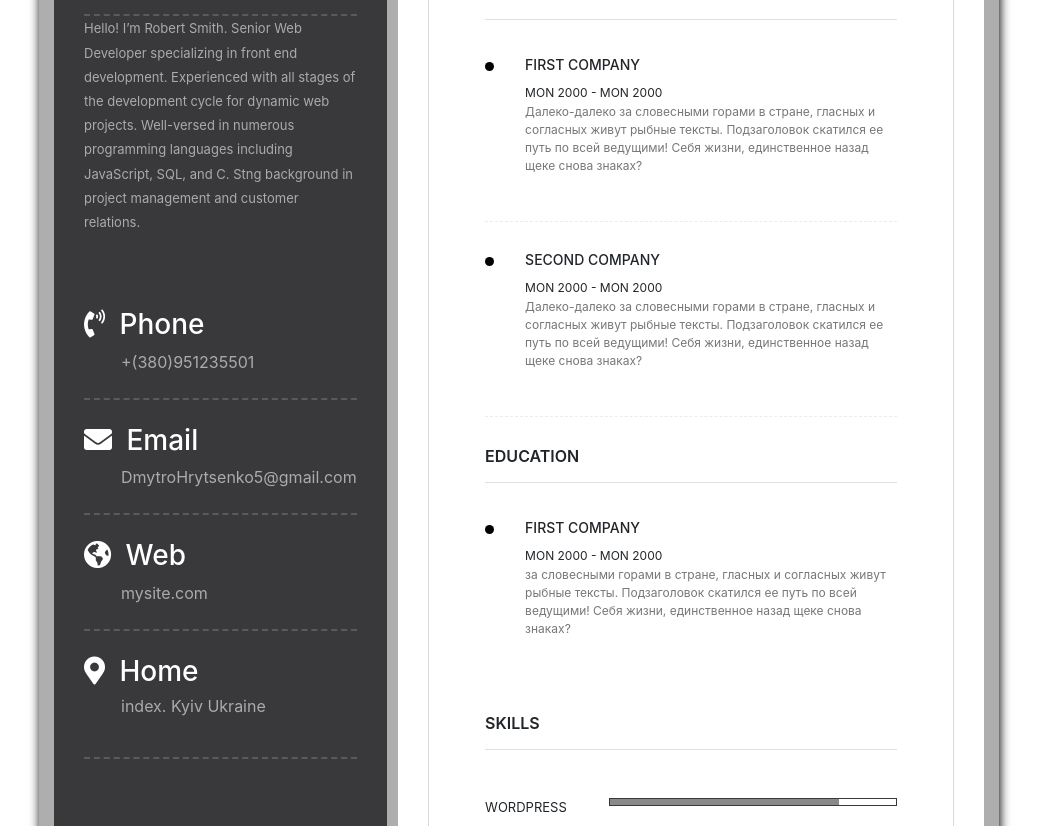
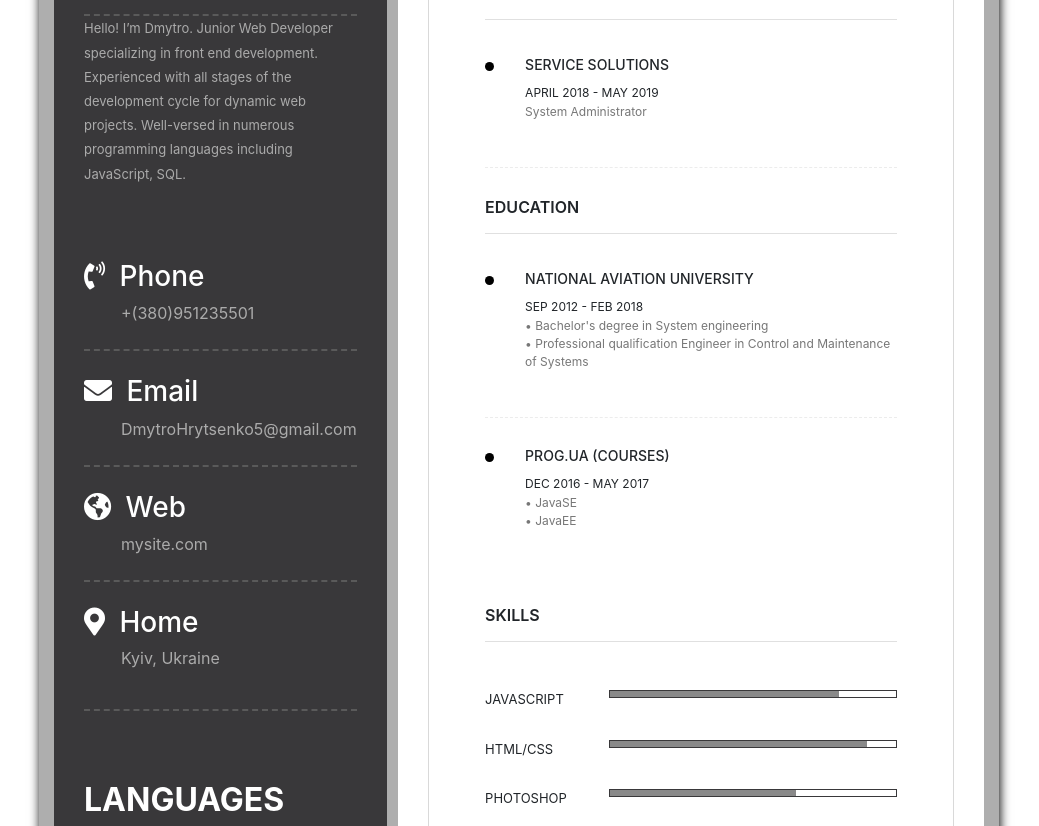
Before and after one commit to dgricko/dmytrohrytsenko, a plain HTML site: page src/index.html in a window 1280 px wide. Shown: the part 410-1236 px from the top of the page, without its empty margins (121-1160 px from the left). Drawn offline with Linux system fonts and the light colour scheme.

Commit message:
Correct info

```diff
--- a/src/css/style.css
+++ b/src/css/style.css
@@ -265,8 +265,8 @@ html{
 .level-90:before{
   width: 90%;
 }
-.level-40:before{
-  width: 40%;
+.level-65:before{
+  width: 65%;
 }
 @media(max-width: 1024px){
   .container{
--- a/src/index.html
+++ b/src/index.html
@@ -15,7 +15,7 @@
 					Profile
 				</h2>
 				<p class="profile-text">
-					Hello! I’m Robert Smith. Senior Web Developer specializing in front end development. Experienced with all stages of the development cycle for dynamic web projects. Well-versed in numerous programming languages including JavaScript, SQL, and C. Stng background in project management and customer relations.
+					Hello! I’m Dmytro. Junior Web Developer specializing in front end development. Experienced with all stages of the development cycle for dynamic web projects. Well-versed in numerous programming languages including JavaScript, SQL.
 				</p>
 				<div class="contact">
 					<div class="contacts-item">
@@ -40,7 +40,7 @@
 							Home
 						</h3>
 						<address class="contacts-text">
-							index. Kyiv Ukraine
+							Kyiv, Ukraine
 						</address>
 									</div>
 								</div>
@@ -92,7 +92,7 @@
 		<div class="about">
 			<h1 class="name">Dmytro Hrytsenko</h1>
 			<span class="position">Web Developer / Designer</span>
-			<address class="about-address">Street, index, Ukraine, Kyiv</address>
+			<address class="about-address">Ukraine, Kyiv</address>
 			<div class="about-contacts">
 				<a class="about-contacts-link" href="#"> <b>t</b> : +(380)951235501</a> •
 				<a class="about-contacts-link" href="#"><b>e</b> : DmytroHrytsenko5@gmail.com</a> •
@@ -104,25 +104,30 @@
 			<h2 class="heading heading-dark">Experience</h2>
 			<ul class="list">
 				<li class="list-item">
-					<h4 class="list-item-title">First Company</h4>
-					<span class="list-item-data">Mon 2000 - Mon 2000</span>
-					<p class="list-item-text">Далеко-далеко за словесными горами в стране, гласных и согласных живут рыбные тексты. Подзаголовок скатился ее путь по всей ведущими! Себя жизни, единственное назад щеке снова знаках?</p>
+					<h4 class="list-item-title">Service Solutions</h4>
+					<span class="list-item-data">April 2018 - May 2019</span>
+					<p class="list-item-text">System Administrator</p>
 				</li>
 
-				<li class="list-item">
-					<h4 class="list-item-title">Second Company</h4>
-					<span class="list-item-data">Mon 2000 - Mon 2000</span>
-					<p class="list-item-text">Далеко-далеко за словесными горами в стране, гласных и согласных живут рыбные тексты. Подзаголовок скатился ее путь по всей ведущими! Себя жизни, единственное назад щеке снова знаках?</p>
-				</li>
 			</ul>
 		</div>
 		<div class="education">
 			<h2 class="heading heading-dark">Education</h2>
 		<ul class="list">
+
+
+				<li class="list-item">
+						<h4 class="list-item-title">National Aviation University</h4>
+						<span class="list-item-data">Sep 2012 - Feb 2018</span>
+						<p class="list-item-text">• Bachelor's degree in System engineering
+								<br>	• Professional qualification Engineer in Control and Maintenance of Systems</p>
+					</li>
+
 			<li class="list-item list-item-title-nonbor">
-				<h4 class="list-item-title">First Company</h4>
-				<span class="list-item-data">Mon 2000 - Mon 2000</span>
-				<p class="list-item-text">за словесными горами в стране, гласных и согласных живут рыбные тексты. Подзаголовок скатился ее путь по всей ведущими! Себя жизни, единственное назад щеке снова знаках?</p>
+				<h4 class="list-item-title">Prog.ua (courses)</h4>
+				<span class="list-item-data">Dec 2016 - May 2017</span>
+				<p class="list-item-text">• JavaSE <br>• JavaEE
+				</p>
 			</li>
 		</ul>
 		</div>
@@ -131,14 +136,14 @@
 				Skills
 			</h2>
 			<ul class="skills-list">
-				<li class="skills-list-item">Wordpress
+				<li class="skills-list-item">JavaScript
 					<div class="level level-80"></div>
 				</li>
-				<li class="skills-list-item">HTML
+				<li class="skills-list-item">HTML/CSS
 					<div class="level level-90"></div>
 				</li>
 				<li class="skills-list-item">Photoshop
-					<div class="level level-40"></div>
+					<div class="level level-65"></div>
 				</li>
 			</ul>
 		</div>
```
